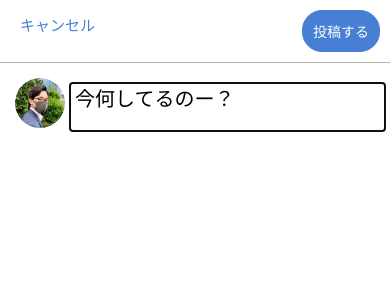
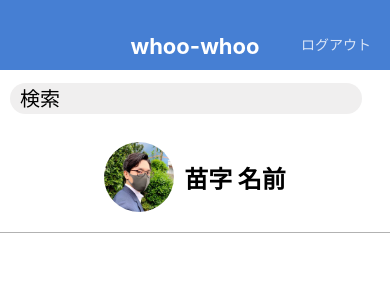
Before and after one commit to tomoyaki/MemoApp2, a React Native app: screen / in a window 390 px wide. Shown: the top 300 px of the page. Built offline with nearby package versions, Linux system fonts and the light colour scheme.

Commit message:
Create AllProfileScreen

```diff
--- a/App.jsx
+++ b/App.jsx
@@ -2,7 +2,8 @@ import React from 'react';
 import TimelineScreen from './src/screens/TimelineScreen';
 import TweetDetailScreen from './src/screens/TweetDetailScreen';
 import TweetModal from './src/screens/TweetModalScreen';
+import AllProfileScreen from './src/screens/AllProfileScreen';
 
 export default function App() {
-  return <TweetModal />;
+  return <AllProfileScreen />;
 }
--- a/src/components/AppBar.jsx
+++ b/src/components/AppBar.jsx
@@ -5,7 +5,7 @@ export default function AppBar() {
   return (
     <View style={styles.appbar}>
       <View style={styles.appbarInner}>
-        <Text style={styles.appbarTitle}>motiβs</Text>
+        <Text style={styles.appbarTitle}>whoo-whoo</Text>
         <Text style={styles.appbarRight}>ログアウト</Text>
       </View>
     </View>
--- /dev/null
+++ b/src/screens/AllProfileScreen.jsx
@@ -0,0 +1,61 @@
+import React from 'react';
+import { View, Text, StyleSheet, Image, TextInput } from 'react-native';
+
+import AppBar from '../components/AppBar';
+
+export default function AllProfileScreen() {
+  return (
+    <View style={styles.container}>
+      <AppBar />
+      <View style={styles.searchContainer}>
+        <TextInput placeholder="検索" style={styles.searchText} />
+      </View>
+      <View style={styles.profileArea}>
+        <Image
+          style={styles.userImage}
+          source={require('../../assets//userImage.jpeg')}
+        />
+        <Text style={styles.Username}>苗字 名前</Text>
+      </View>
+    </View>
+  );
+}
+
+const styles = StyleSheet.create({
+  container: {
+    flex: 1,
+    backgroundColor: '#ffffff',
+  },
+  searchContainer: {
+    justifyContent: 'center',
+    marginHorizontal: 10,
+    marginVertical: 13,
+    backgroundColor: '#F0EFEF',
+    height: 31,
+    width: 352,
+    borderRadius: 50,
+  },
+  searchText: {
+    paddingLeft: 10,
+    fontSize: 20,
+  },
+  profileArea: {
+    paddingTop: 15,
+    flexDirection: 'row',
+    justifyContent: 'center',
+    alignItems: 'center',
+    paddingBottom: 20,
+    borderBottomWidth: 0.5,
+    borderColor: 'rgba(0, 0, 0, 0.3)',
+  },
+  userImage: {
+    width: 70,
+    height: 70,
+    borderRadius: 70,
+  },
+  Username: {
+    fontSize: 24,
+    fontWeight: 'bold',
+    paddingLeft: 10,
+  },
+});
```
